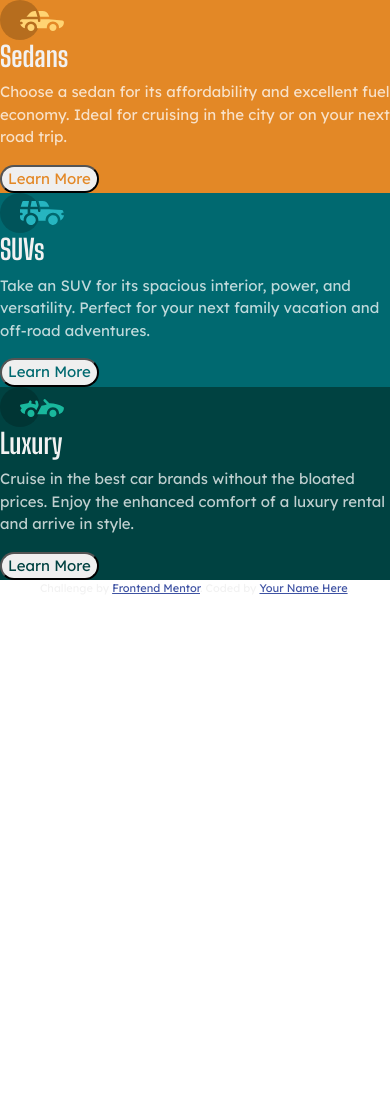
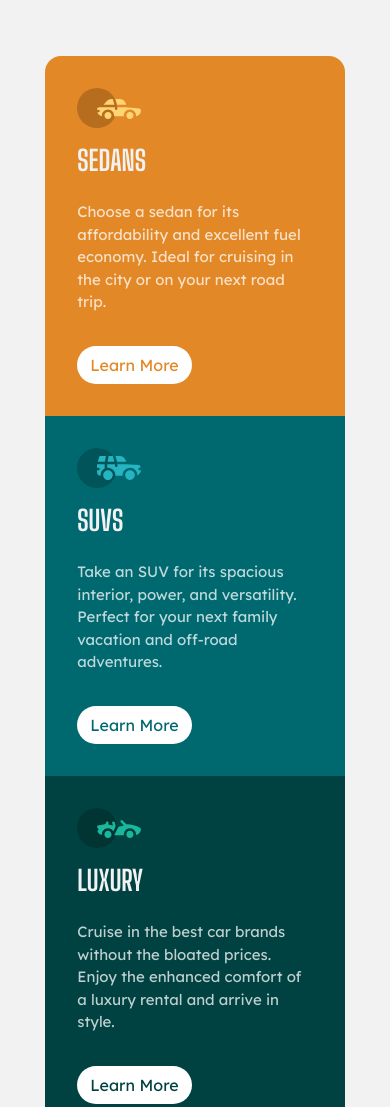
Before and after one commit to amarascape/3-column-preview-card-component, a plain HTML site: page index.html in a window 390 px wide. Shown: the top 1107 px of the page. Before the commit the page ends 844 px from the top, so only its background shows below. Drawn offline with nearby package versions, Linux system fonts and the light colour scheme.

Commit message:
responsive design added

```diff
--- a/index.html
+++ b/index.html
@@ -21,41 +21,44 @@
 
 <body>
   <main>
+    <div class="car-items-list">
       <!-- || SEDANS -->
-    <section class="sedans">
+      <section class="car-item sedans">
         <img src="images/icon-sedans.svg" />
         <h1>Sedans</h1>
         <p>
           Choose a sedan for its affordability and excellent fuel economy. Ideal for cruising in the city
           or on your next road trip.
         </p>
-      <button>Learn More</button>
+        <a class="btn btn-sedans" href="#">Learn More</a>
       </section>
       <!-- || SUVS -->
-    <section class="suvs">
+      <section class="car-item suvs">
         <img src="images/icon-suvs.svg" />
         <h1>SUVs</h1>
         <p>
           Take an SUV for its spacious interior, power, and versatility. Perfect for your next family vacation
           and off-road adventures.
         </p>
-      <button>Learn More</button>
+        <a class="btn btn-suvs" href="#">Learn More</a>
       </section>
       <!-- || LUXURY -->
-    <section class="luxury">
+      <section class="car-item luxury">
         <img src="images/icon-luxury.svg" />
         <h1>Luxury</h1>
         <p>
           Cruise in the best car brands without the bloated prices. Enjoy the enhanced comfort of a luxury
           rental and arrive in style.
         </p>
-      <button>Learn More</button>
+        <a class="btn btn-luxurys" href="#">Learn More</a>
       </section>
-  </main>
+    </div>
+    <!-- || ATTRIBUTION -->
     <footer class="attribution">
       Challenge by <a href="https://www.frontendmentor.io?ref=challenge" target="_blank">Frontend Mentor</a>.
-    Coded by <a href="#">Your Name Here</a>.
+      Coded by <a href="#">amarascape</a>.
     </footer>
+  </main>
 </body>
 
 </html>
--- a/styles/responsive.css
+++ b/styles/responsive.css
@@ -1,67 +1,27 @@
 /* || RESPONSIVE STYLES */
 
-/*
-  ##Device = Desktops
-  ##Screen = 1281px to higher resolution desktops
-*/
-
-@media (min-width: 1281px) {
-
-  /* CSS */
-
+/* || DESKTOP : for sizes 950px and larger */
+@media screen and (min-width: 950px){
+  /* || Global Styles */
+  .car-items-list {
+    display: grid;
+    grid-template-columns: 1fr 1fr 1fr;
+  }
+  .car-item:first-of-type {
+    border-radius: 0;
+    border-top-left-radius: 1rem;
+    border-bottom-left-radius: 1rem;
+  }
+  .car-item:last-of-type {
+    border-radius: 0;
+    border-top-right-radius: 1rem;
+    border-bottom-right-radius: 1rem;
+  }
+  .btn {
+    margin-top: 2rem;
+  }
+  /* || Centering Main in Body */
+  main {
+    padding-top: 8rem;
+  }
 }
-
-/*
-  ##Device = Laptops, Desktops
-  ##Screen = B/w 1025px to 1280px
-*/
-
-@media (min-width: 1025px) and (max-width: 1280px) {
-
-  /* CSS */
-
-}
-
-/*
-  ##Device = Tablets, Ipads (portrait)
-  ##Screen = B/w 768px to 1024px
-*/
-
-@media (min-width: 768px) and (max-width: 1024px) {
-
-  /* CSS */
-
-}
-
-/*
-  ##Device = Tablets, Ipads (landscape)
-  ##Screen = B/w 768px to 1024px
-*/
-
-@media (min-width: 768px) and (max-width: 1024px) and (orientation: landscape) {
-
-  /* CSS */
-
-}
-
-/*
-  ##Device = Low Resolution Tablets, Mobiles (Landscape)
-  ##Screen = B/w 481px to 767px
-*/
-
-@media (min-width: 481px) and (max-width: 767px) {
-
-  /* CSS */
-
-}
-
-/*
-  ##Device = Most of the Smartphones Mobiles (Portrait)
-  ##Screen = B/w 320px to 479px
-*/
-
-@media (min-width: 320px) and (max-width: 480px) {
-
-  /* CSS */
-
-}
--- a/styles/styles.css
+++ b/styles/styles.css
@@ -15,24 +15,97 @@ html {
   box-sizing: inherit;
 }
 
+/* || CENTERING MAIN IN BODY */
+
+body {
+  display: flex;
+  align-items: center;
+  padding-top: 2.5rem;
+  padding-bottom: 2.5rem;
+}
+
+main {
+  width: 100%;
+  max-width: 85%;
+  padding: 1rem;
+  margin: auto;
+}
+
 /* || GLOBAL STYLES */
 
 body {
   font-size: 15px;
   font-family: 'Lexend Deca', sans-serif;
   color: var(--background-headings-buttons-color);
+  background-color: var(--background-headings-buttons-color);
 }
 
 h1 {
   font-family: 'Big Shoulders Display', cursive;
-}
-
-button {
-  border-radius: 1rem;
+  text-transform: uppercase;
 }
 
 p {
   color: var(--paragraphs-color);
+}
+
+.car-item {
+  padding: 2rem 2rem;
+  min-width: 260px;
+}
+
+.car-item:first-of-type {
+  border-top-left-radius: 1rem;
+  border-top-right-radius: 1rem;
+}
+
+.car-item:last-of-type {
+  border-bottom-left-radius: 1rem;
+  border-bottom-right-radius: 1rem;
+}
+
+img, h1, p, a {
+  padding-bottom: 1rem;
+}
+
+/* || BUTTONS */
+
+.btn {
+  /* bootstrap */
+  border-radius: 2rem;
+}
+
+.btn-sedans {
+  color: var(--bright-orange);
+  background-color: white;
+}
+
+.btn-sedans:hover {
+  color: white;
+  background-color: var(--bright-orange);
+  border-color: white;
+}
+
+.btn-suvs {
+  color: var(--dark-cyan);
+  background-color: white;
+}
+
+.btn-suvs:hover {
+  color: white;
+  background-color: var(--dark-cyan);
+  border-color: white;
+}
+
+.btn-luxurys {
+  color: var(--very-dark-cyan);
+  background-color: white;
+}
+
+.btn-luxurys:hover {
+  color: white;
+  background-color: var(--very-dark-cyan);
+  border-color: white;
 }
 
 /* || SEDANS */
@@ -41,18 +114,10 @@ p {
   background-color: var(--bright-orange);
 }
 
-.sedans button {
-  color: var(--bright-orange);
-}
-
 /* || SUVS */
 
 .suvs {
   background-color: var(--dark-cyan);
-}
-
-.suvs button {
-  color: var(--dark-cyan);
 }
 
 /* || LUXURY */
@@ -61,14 +126,12 @@ p {
   background-color: var(--very-dark-cyan);
 }
 
-.luxury button {
-  color: var(--very-dark-cyan);
-}
-
 /* || ATTRIBUTION */
 
 .attribution {
-  font-size: 11px; text-align: center;
+  font-size: 11px;
+  text-align: center;
+  color: black;
 }
 
 .attribution a {
```
Lines whose indentation alone changed are shown as unchanged.
